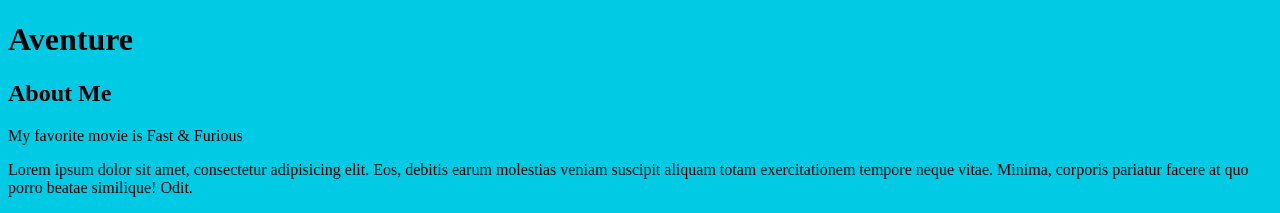
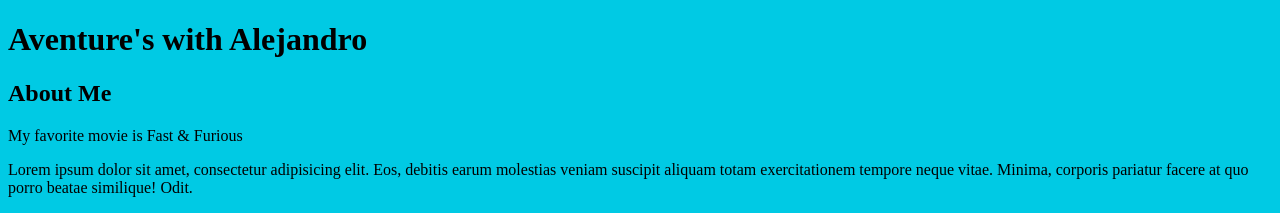
Before and after one commit to alejo9502/new-git-project, a plain HTML site: page index.html in a window 1280 px wide. Shown: the top 213 px of the page. Drawn offline with Linux system fonts and the light colour scheme.

Commit message:
Change the heading

```diff
--- a/index.html
+++ b/index.html
@@ -10,7 +10,7 @@
 <body>
 
     <header>
-        <h1>Aventure</h1>
+        <h1>Aventure's with Alejandro</h1>
     </header>
 
     <div class="container">
```
